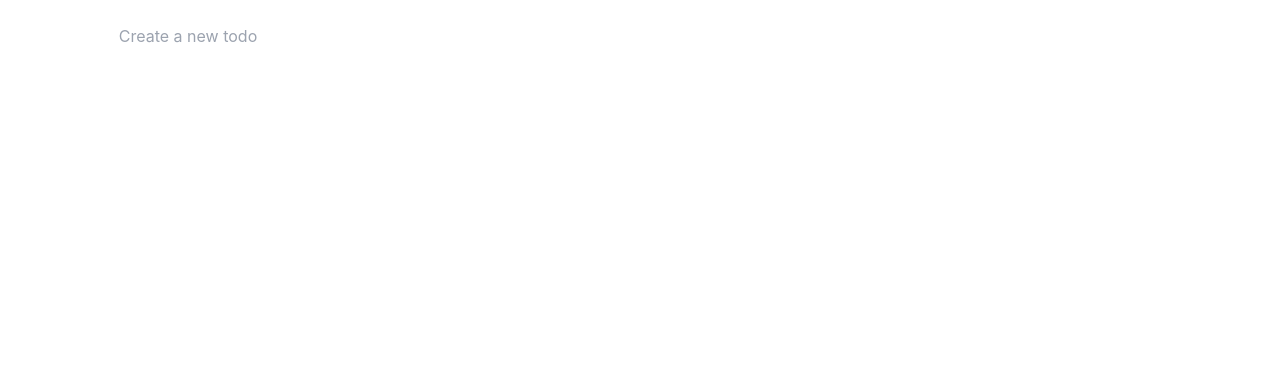
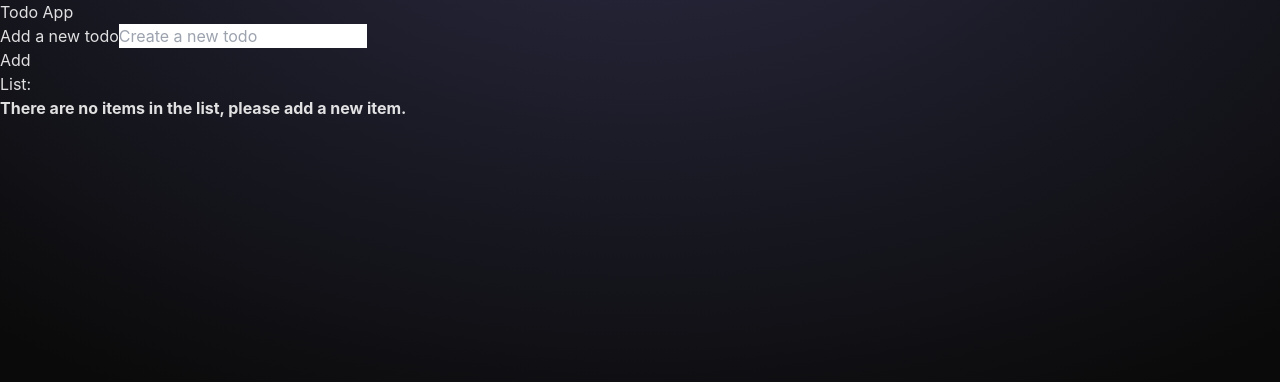
Before and after one commit to humbertodrc/taller-vitest, a React (Vite) app: page / in a window 1280 px wide. Shown: the top 382 px of the page. Built offline with nearby package versions, Linux system fonts and the light colour scheme.

Commit message:
fix: estilos body

```diff
--- a/index.html
+++ b/index.html
@@ -6,7 +6,7 @@
     <meta name="viewport" content="width=device-width, initial-scale=1.0" />
     <title>Todo App Testing</title>
   </head>
-  <body class="absolute top-0 z-[-2] h-svh w-screen bg-neutral-950 bg-[radial-gradient(ellipse_80%_80%_at_50%_-20%,rgba(120,119,198,0.3),rgba(255,255,255,0))]">
+  <body>
     <div id="root"></div>
     <script type="module" src="/src/main.tsx"></script>
   </body>
--- a/src/index.css
+++ b/src/index.css
@@ -13,4 +13,6 @@
   text-rendering: optimizeLegibility;
   -webkit-font-smoothing: antialiased;
   -moz-osx-font-smoothing: grayscale;
+
+  @apply absolute top-0 z-[-2] h-svh w-screen bg-neutral-950 bg-[radial-gradient(ellipse_80%_80%_at_50%_-20%,rgba(120,119,198,0.3),rgba(255,255,255,0))];
 }
```
